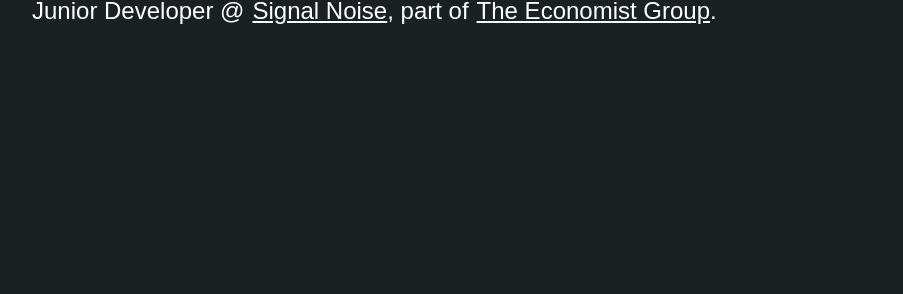
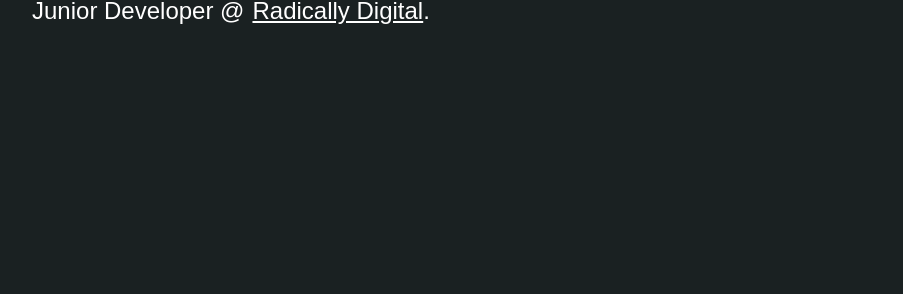
Before and after one commit to dotclaire/dotclaire.im, a Gatsby site: page / in a window 1280 px wide. Shown: the part 415-709 px from the top of the page, without its empty margins (178-1081 px from the left). Built offline with nearby package versions, Linux system fonts and the light colour scheme; Gatsby itself is replaced by a stand-in of ours.

Commit message:
Update company

```diff
--- a/src/components/Navbar.js
+++ b/src/components/Navbar.js
@@ -24,7 +24,7 @@
               About
             </Link>
             <Link
-              to="portfolio"
+              to="/portfolio"
               className="text-base p-4 inline-block text-white hover:text-secondary-dark md:text-lg"
             >
               Portfolio
--- a/src/pages/about.js
+++ b/src/pages/about.js
@@ -79,15 +79,13 @@
               <ul className="pt-3 flex flex-col justify-between flex-wrap md:block">
                 <li className="text-grey-text text-xl mb-0">React</li>
                 <li className="text-grey-text text-xl mb-0">React Native</li>
-                <li className="text-grey-text text-xl mb-0">Redux</li>
                 <li className="text-grey-text text-xl mb-0">Typescript</li>
-                <li className="text-grey-text text-xl mb-0">Gatsby</li>
-                <li className="text-grey-text text-xl mb-0">Next</li>
+                <li className="text-grey-text text-xl mb-0">NextJS</li>
                 <li className="text-grey-text text-xl mb-0">GraphQL</li>
                 <li className="text-grey-text text-xl mb-0">CircleCI</li>
                 <li className="text-grey-text text-xl mb-0">Node</li>
                 <li className="text-grey-text text-xl mb-0">Jest</li>
-                <li className="text-grey-text text-xl mb-0">Wordpress</li>
+                <li className="text-grey-text text-xl mb-0">Cypress</li>
                 <li className="text-grey-text text-xl mb-0">Storybook</li>
               </ul>
             </div>
--- a/src/pages/index.js
+++ b/src/pages/index.js
@@ -17,21 +17,12 @@
             <h2 className="text-2xl text-white">
               Junior Developer &#64;
               <a
-                className="text-2xl text-white hover:text-signalNoise underline pl-2"
-                href="https://signal-noise.co.uk"
+                className="text-2xl text-white hover:text-rad underline pl-2"
+                href="https://radically.digital/"
                 target="_blank"
                 rel="noopener noreferrer"
               >
-                Signal Noise
-              </a>
-              , part of
-              <a
-                className="text-2xl text-white hover:text-teg underline pl-2"
-                href="https://www.economistgroup.com/"
-                target="_blank"
-                rel="noopener noreferrer"
-              >
-                The Economist Group
+                Radically Digital
               </a>
               .
             </h2>
--- a/tailwind.config.js
+++ b/tailwind.config.js
@@ -19,8 +19,8 @@
           default: "#26979c",
           dark: "#165e62",
         },
-        signalNoise: {
-          default: "#cdff00",
+        rad: {
+          default: "#3c5fce",
         },
         teg: {
           default: "#fe0000",
```
